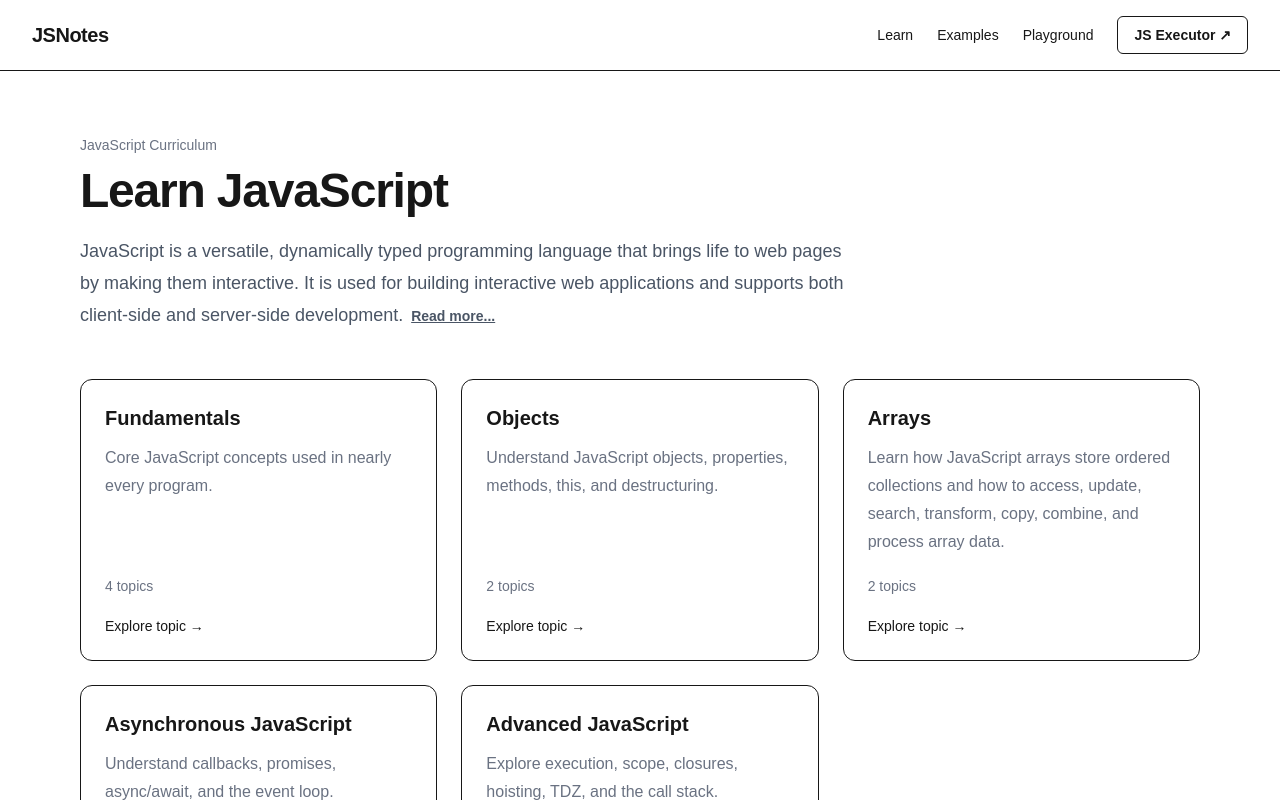
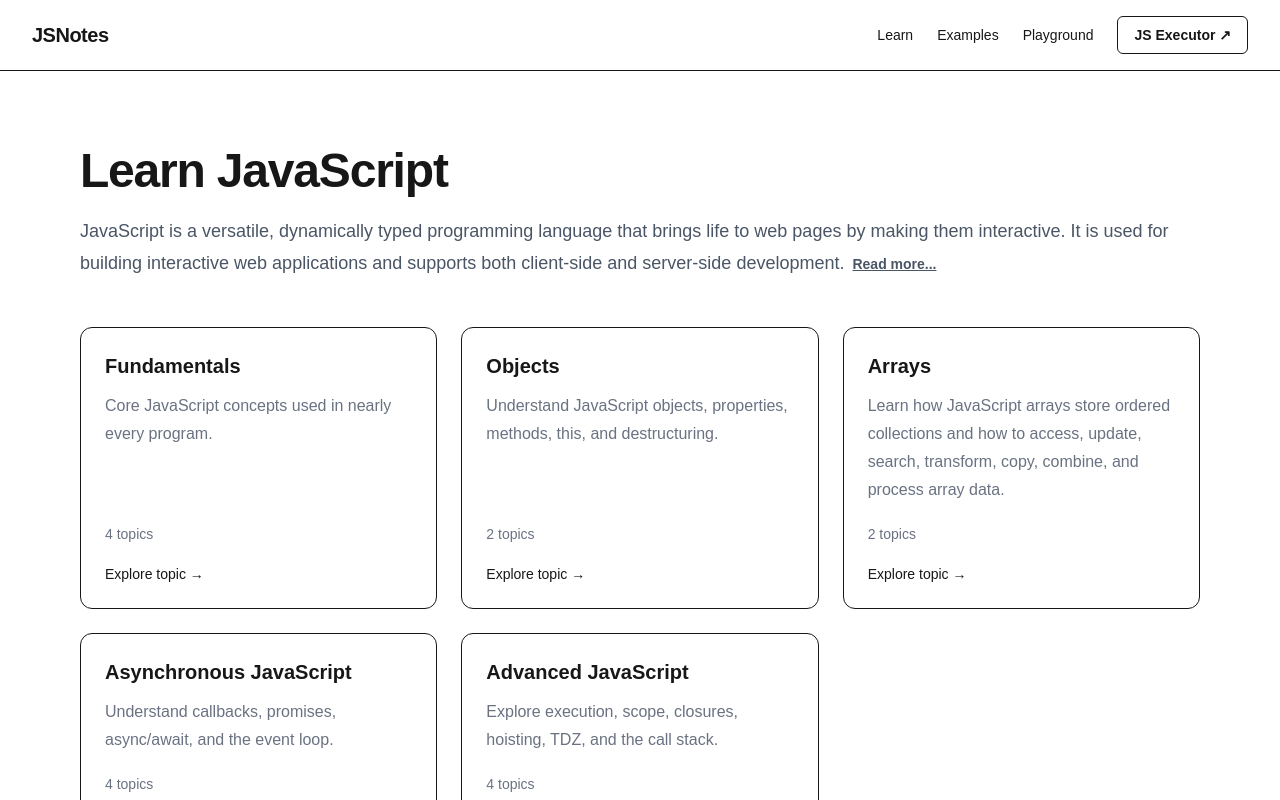
Before and after one commit to anishthakur435/JsNotes, a Next.js app: page /learn in a window 1280 px wide. Shown: the top 800 px of the page. Built offline with nearby package versions, Linux system fonts and the light colour scheme.

Commit message:
change definition structure

```diff
--- a/src/app/learn/page.jsx
+++ b/src/app/learn/page.jsx
@@ -5,11 +5,7 @@ export default function LearnPage() {
   return (
     <main className="mx-auto max-w-6xl px-4 py-16">
       {/* Page Header */}
-      <section className="max-w-3xl">
-        <p className="text-sm font-medium text-gray-500">
-          JavaScript Curriculum
-        </p>
-
+      <section className="">
         <h1 className="mt-3 text-4xl font-bold tracking-tight sm:text-5xl">
           Learn JavaScript
         </h1>
```
